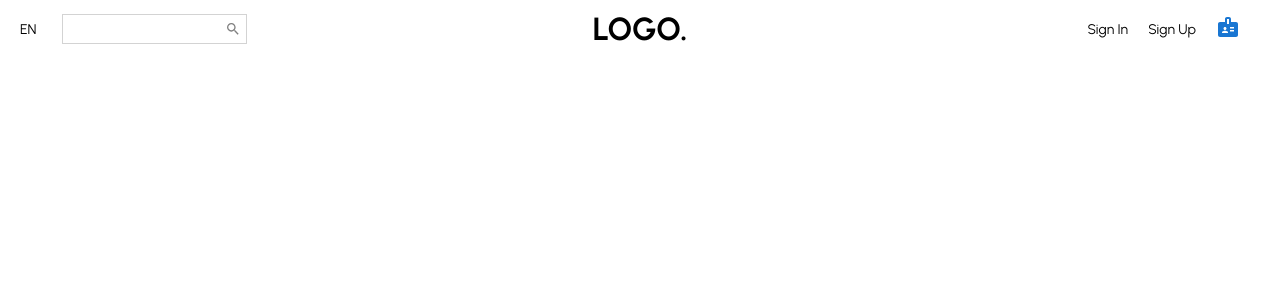
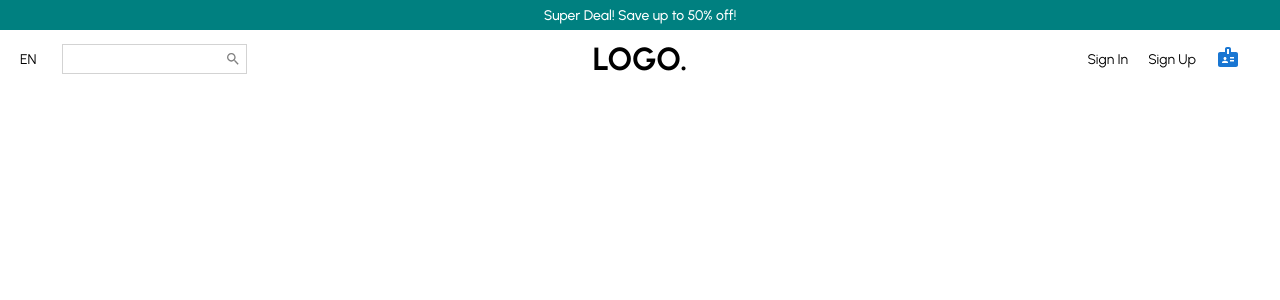
Before and after one commit to EthemCuhadar/e-commerce, a React (Create React App) app in the folder client/: page / in a window 1280 px wide. Shown: the top 300 px of the page. Built offline with nearby package versions, Linux system fonts and the light colour scheme.

Commit message:
Announcement defined in Home page

```diff
--- a/client/src/pages/Home.jsx
+++ b/client/src/pages/Home.jsx
@@ -1,9 +1,11 @@
 import React from 'react'
+import Announcements from '../components/Announcements'
 import Navbar from '../components/Navbar'
 
 const Home = () => {
   return (
     <div>
+        <Announcements/>
         <Navbar/>
     </div>
   )
```
